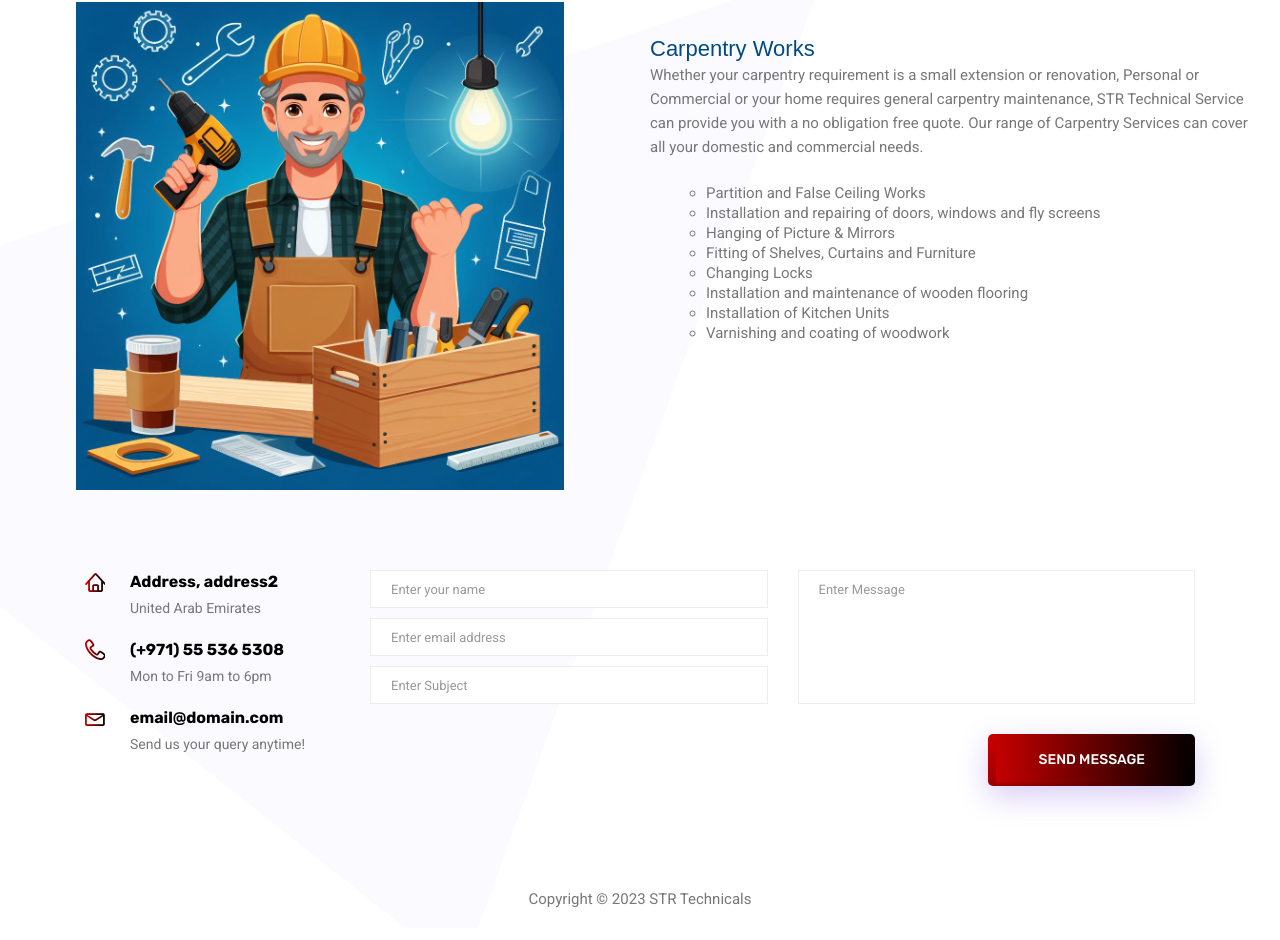
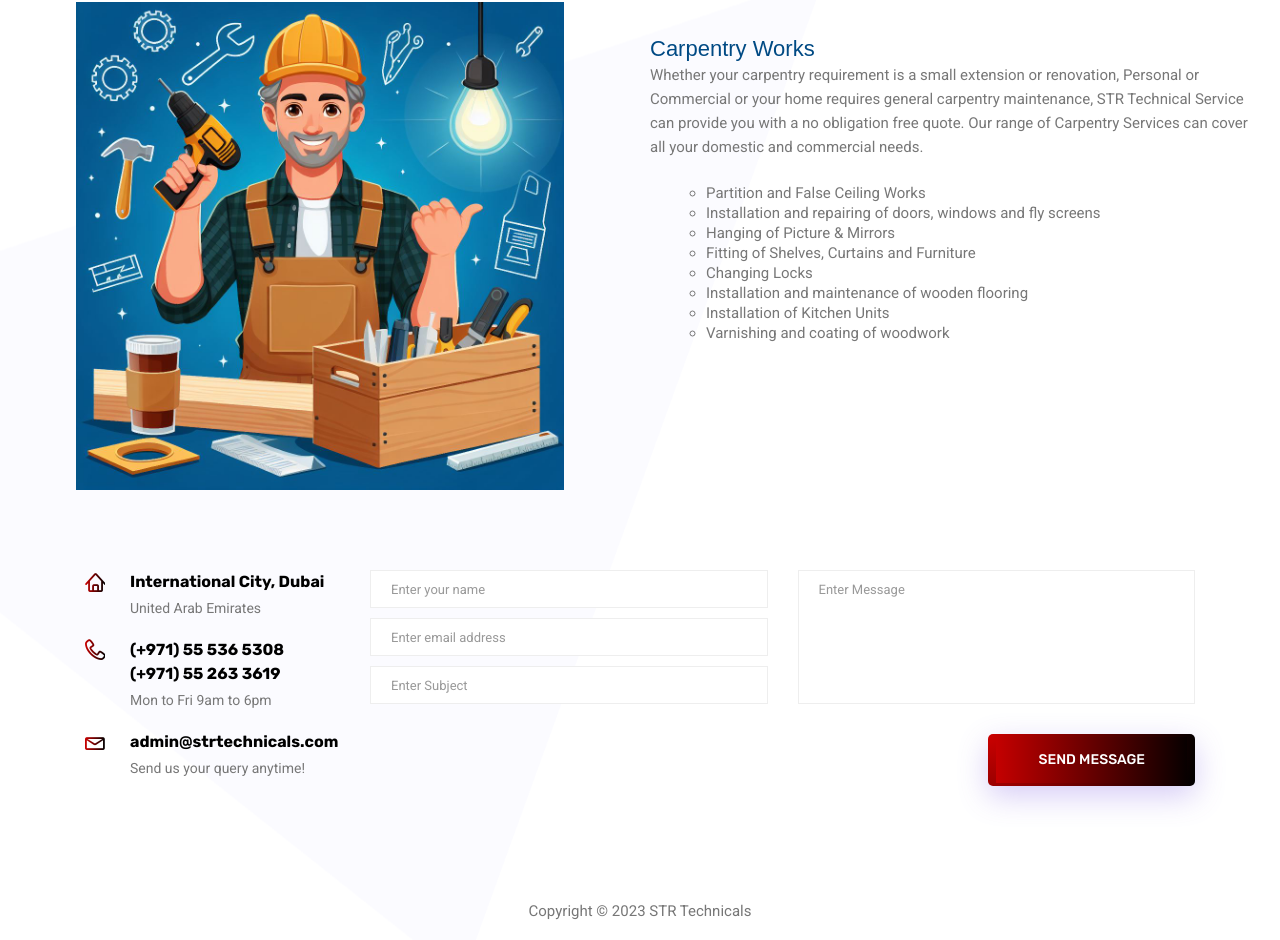
Before and after one commit to nedhinpp/STR, a plain HTML site: page carpentry.html in a window 1280 px wide. Shown: the part 110-1050 px from the top of the page. Drawn offline with Linux system fonts and the light colour scheme; some packages are replaced by stand-ins of ours.

Commit message:
Update carpentry.html

```diff
--- a/carpentry.html
+++ b/carpentry.html
@@ -6,7 +6,7 @@
   <meta charset="utf-8" />
   <meta name="viewport" content="width=device-width, initial-scale=1, shrink-to-fit=no" />
   <link rel="icon" href="img/strlogo.ico" type="image/png" />
-  <title>STR Technical Solutions</title>
+  <title>STR TECHNICAL SOLUTIONS LLC</title>
   <!-- Bootstrap CSS -->
   <link rel="stylesheet" href="css/bootstrap.css" />
   <link rel="stylesheet" href="vendors/linericon/style.css" />
@@ -126,20 +126,21 @@
     <div class="container">
       <div class="row">
         <div class="col-lg-3">
-          <div class="contact_info">
+           <div class="contact_info">
             <div class="info_item">
               <i class="lnr lnr-home"></i>
-              <h6>Address, address2</h6>
+              <h6>International City, Dubai</h6>
               <p>United Arab Emirates</p>
             </div>
             <div class="info_item">
               <i class="lnr lnr-phone-handset"></i>
               <h6><a href="#">(+971) 55 536 5308</a></h6>
+              <h6><a href="#">(+971) 55 263 3619</a></h6>
               <p>Mon to Fri 9am to 6pm</p>
             </div>
             <div class="info_item">
               <i class="lnr lnr-envelope"></i>
-              <h6><a href="#">email@domain.com</a></h6>
+              <h6><a href="#">admin@strtechnicals.com</a></h6>
               <p>Send us your query anytime!</p>
             </div>
           </div>
```
